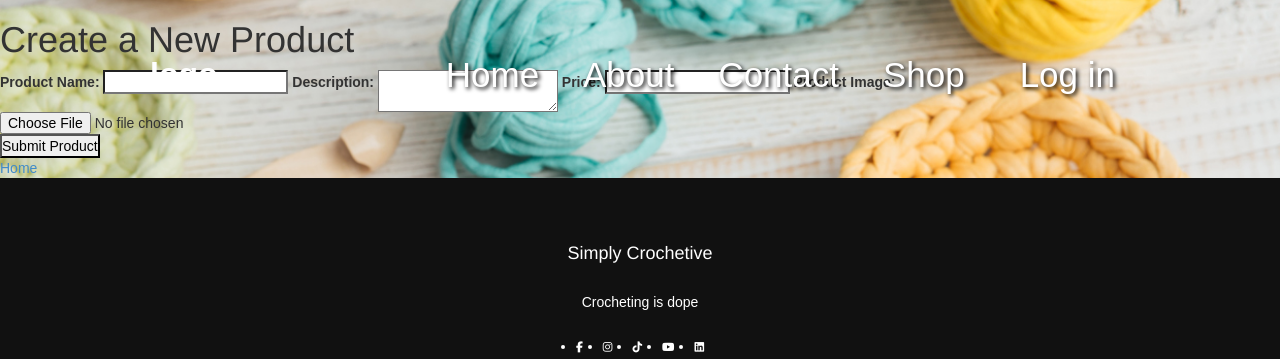
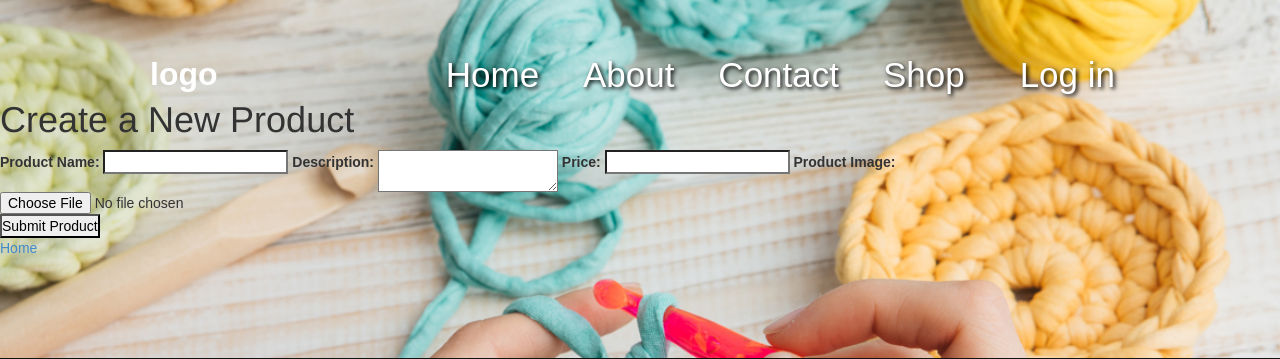
Before and after one commit to CristSwen/CrochetiveWebsite, a Django app: page /create_product/ in a window 1280 px wide. Shown: the top 359 px of the page. Run offline with Django 3.2, Linux system fonts and the light colour scheme; some libraries are stand-ins or nearby versions.

Commit message:
Added new class to the section for create_product and gave it margins.

```diff
--- a/CrochetiveWebsite/app/static/app/content/site.css
+++ b/CrochetiveWebsite/app/static/app/content/site.css
@@ -206,6 +206,18 @@ input[type="checkbox"].input-validation-error {
 
 
 
+/****    CREATE PAGE STYLING STARTS HERE    ****/
+
+.new_product {
+    margin-bottom: 100px;
+    margin-top: 100px;
+}
+
+/****    CREATE PAGE STYLING ENDS HERE    ****/
+
+
+
+
 /****   SHOP NAVBAR STYLING STARTS HERE   ****/
 .shop_navbar {
     display: block;
--- a/CrochetiveWebsite/app/templates/app/create_product.html
+++ b/CrochetiveWebsite/app/templates/app/create_product.html
@@ -2,7 +2,7 @@
 
 {% block content %}
 
-    <section>
+    <section class="new_product">
         <h1>Create a New Product</h1>
         <form method="post" enctype="multipart/form-data">
             {% csrf_token %}
--- a/CrochetiveWebsite/app/views.py
+++ b/CrochetiveWebsite/app/views.py
@@ -9,19 +9,9 @@ from django.shortcuts import render, get_object_or_404, redirect
 from .models import Product
 from .forms import ProductForm
 
+
 def home(request):
-    """Renders the home page."""
-    assert isinstance(request, HttpRequest)
-    categories = Category.objects.all()
-    return render(
-        request,
-        'app/index.html',
-        {
-            'title':'Home Page',
-            'year':datetime.now().year,
-            'categories': categories,
-        }
-    )
+    return render(request, 'app/index.html')
 
 def contact(request):
     """Renders the contact page."""
@@ -77,7 +67,6 @@ def create_product(request):
 
 
 
-
 def edit_product(request, product_id):
     product = get_object_or_404(Product, pk=product_id)
     if request.method == "POST":
```
